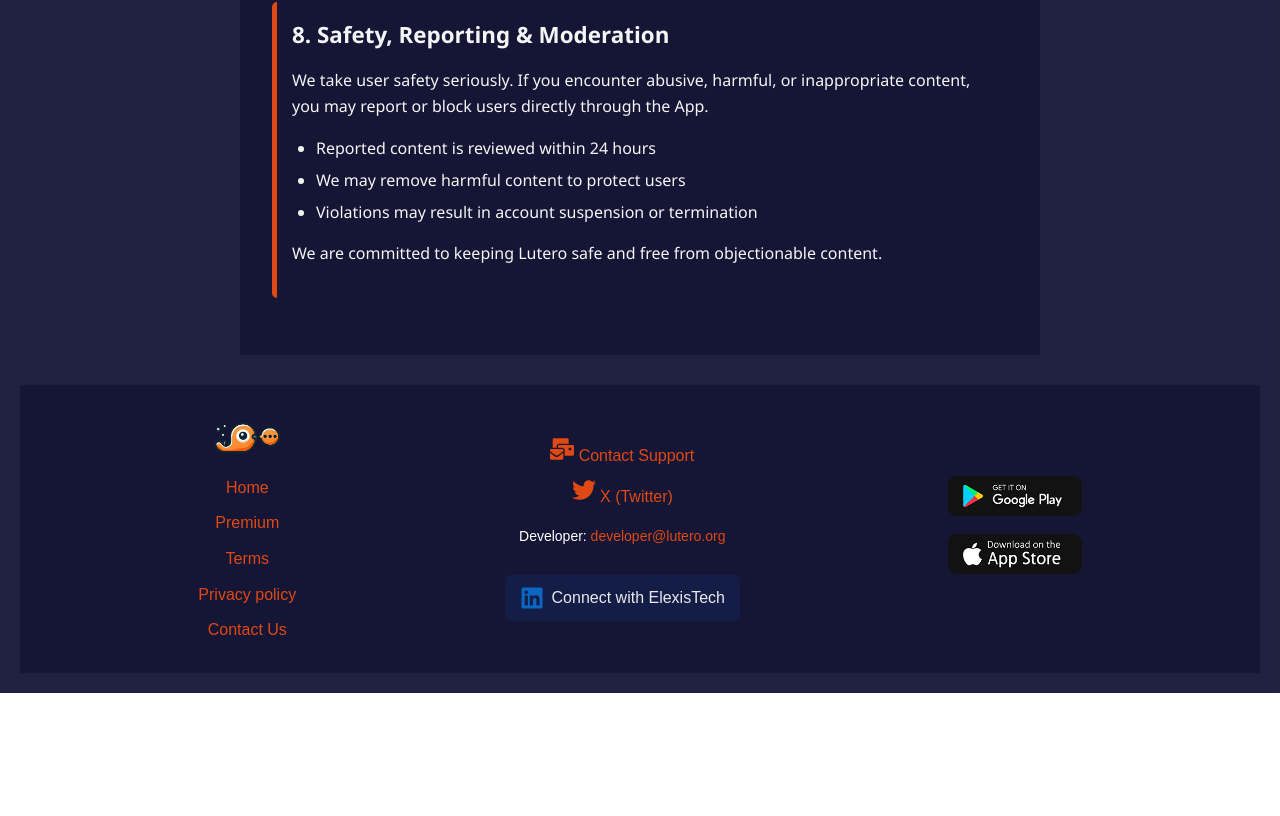
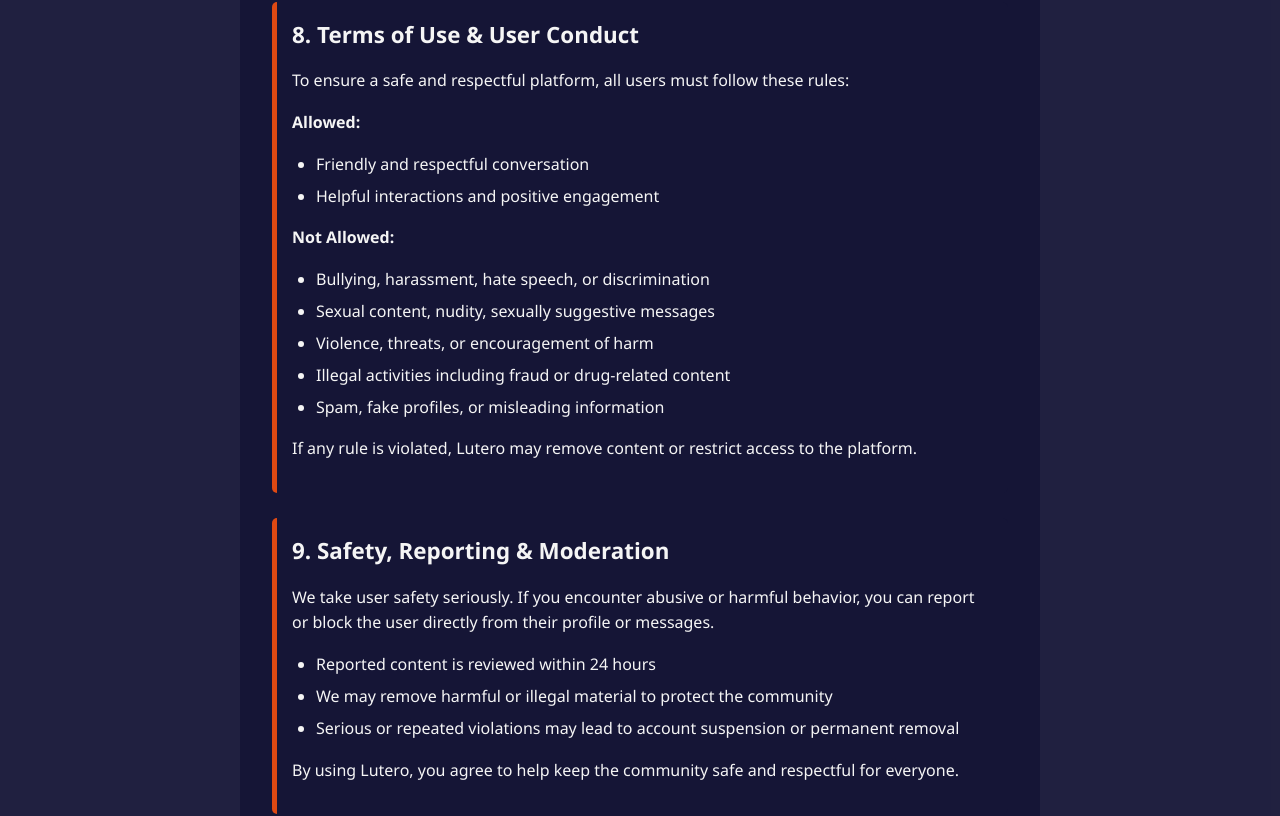
Before and after one commit to chidinma-elekwachi/lutero.org, a React (Create React App) app: page /privacy in a window 1280 px wide. Shown: the part 1904-2720 px from the top of the page. Before the commit the page ends 2597 px from the top, so only its background shows below. Built offline with nearby package versions, Linux system fonts and the light colour scheme.

Commit message:
updated ugc texts

```diff
--- a/src/pages/Privacy.js
+++ b/src/pages/Privacy.js
@@ -81,19 +81,44 @@
         </section>
 
         <section className="policy-section">
-          <h2>8. Safety, Reporting & Moderation</h2>
+          <h2>8. Terms of Use & User Conduct</h2>
+          <p>To ensure a safe and respectful platform, all users must follow these rules:</p>
+
+          <p><strong> Allowed:</strong></p>
+          <ul>
+            <li>Friendly and respectful conversation</li>
+            <li>Helpful interactions and positive engagement</li>
+          </ul>
+
+          <p><strong>Not Allowed:</strong></p>
+          <ul>
+            <li>Bullying, harassment, hate speech, or discrimination</li>
+            <li>Sexual content, nudity, sexually suggestive messages</li>
+            <li>Violence, threats, or encouragement of harm</li>
+            <li>Illegal activities including fraud or drug-related content</li>
+            <li>Spam, fake profiles, or misleading information</li>
+          </ul>
+
+          <p>If any rule is violated, Lutero may remove content or restrict access to the platform.</p>
+        </section>
+
+        <section className="policy-section">
+          <h2>9. Safety, Reporting & Moderation</h2>
           <p>
-            We take user safety seriously. If you encounter abusive, harmful, or inappropriate content, you may report or block users directly through the App.
+            We take user safety seriously. If you encounter abusive or harmful behavior, you can report or block the user directly from their profile or messages.
           </p>
+
           <ul>
             <li>Reported content is reviewed within 24 hours</li>
-            <li>We may remove harmful content to protect users</li>
-            <li>Violations may result in account suspension or termination</li>
+            <li>We may remove harmful or illegal material to protect the community</li>
+            <li>Serious or repeated violations may lead to account suspension or permanent removal</li>
           </ul>
+
           <p>
-            We are committed to keeping Lutero safe and free from objectionable content.
+            By using Lutero, you agree to help keep the community safe and respectful for everyone.
           </p>
         </section>
+
 
       </div>
       <Footer />
```
